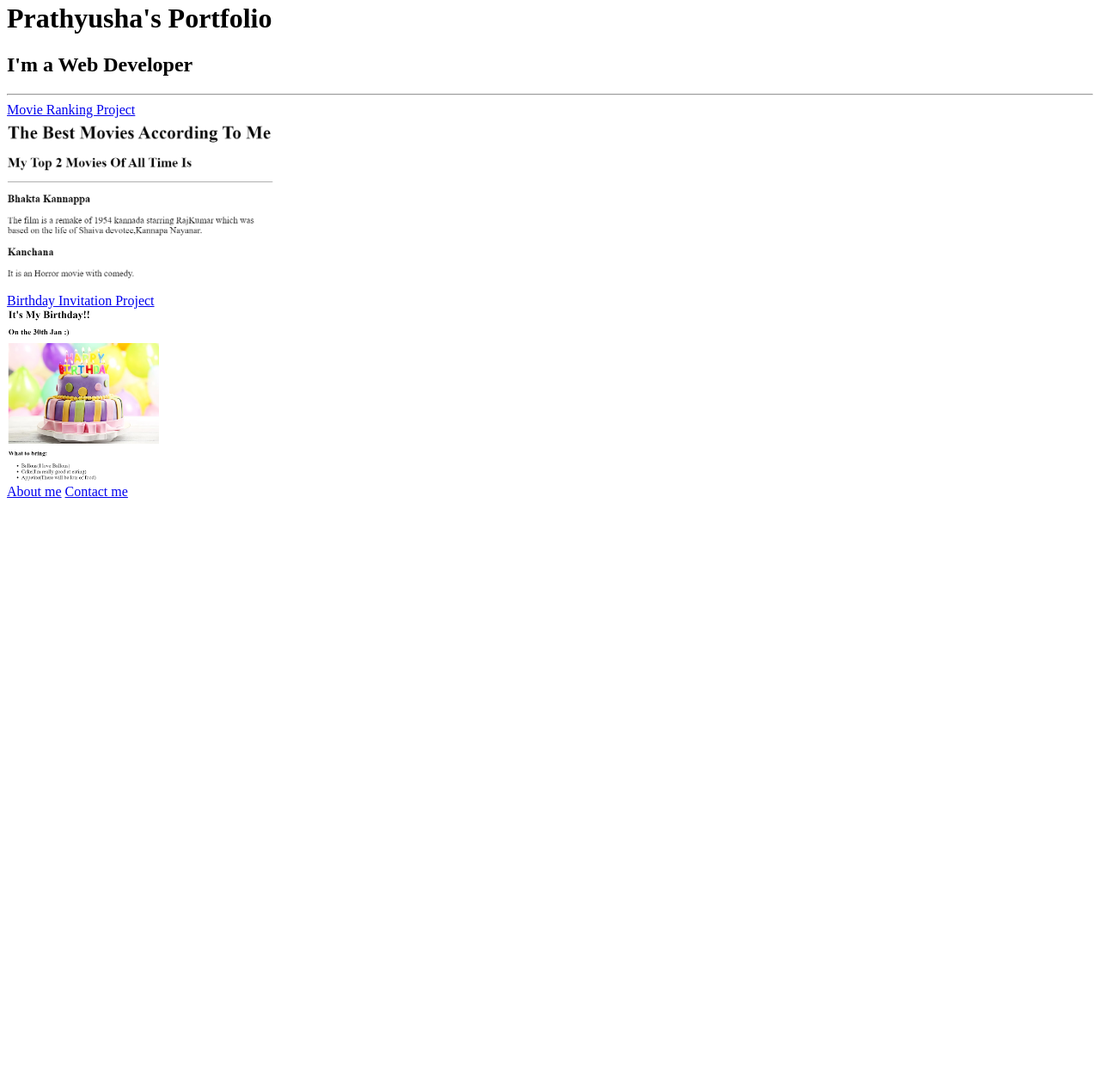
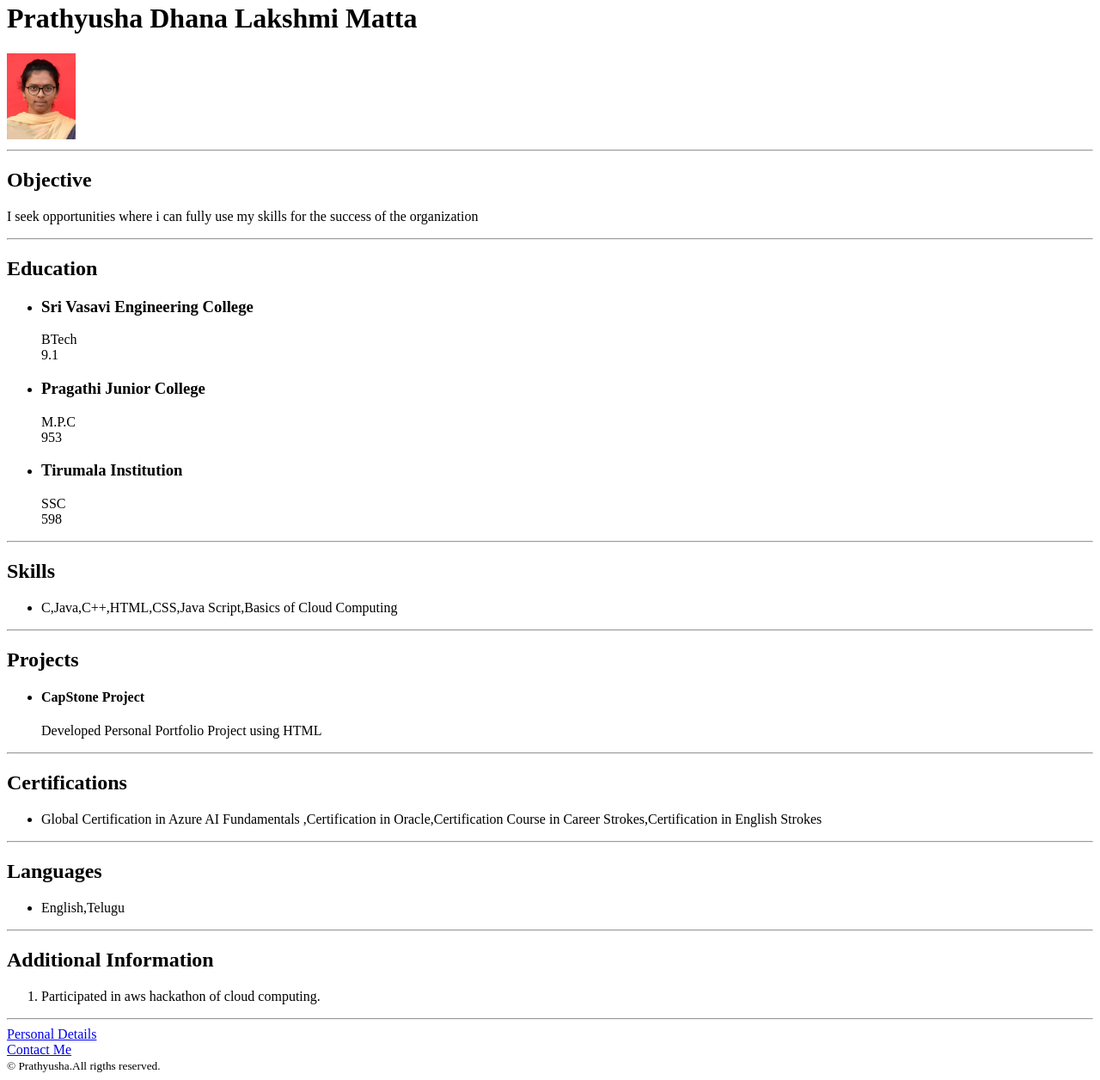
Before and after one commit to 9701716210/html-portfolio, a plain HTML site: page index.html in a window 1280 px wide. Shown: the part 18-1274 px from the top of the page at 86% size. Before the commit the page ends 800 px from the top, so only its background shows below. Drawn offline with Linux system fonts and the light colour scheme.

Commit message:
Add files via upload

```diff
--- a/index.html
+++ b/index.html
@@ -1,32 +1,58 @@
-<!-- TODO 1: Create the HTML Boilerplate -->
 <!DOCTYPE html>
-<html lang="en">
 <head>
-    <meta charset="UTF-8">
-    <title>My first Website</title>
+    <title>My Resume</title>
 </head>
 <body>
-    <h1>Prathyusha's Portfolio</h1>
-    <h2>I'm a Web Developer</h2>
+    <h1>Prathyusha Dhana Lakshmi Matta</h1>
+    <img src="me.jpg" height="100"/><hr />
+    <h2>Objective</h2>
+    <p>I seek opportunities where i can fully use my skills for the success of the organization</p>
     <hr />
-    <a href="./public/movie-ranking.html">Movie Ranking Project</a><br />
-    <img src="./assets/images/movie-ranking.png" height="200" alt="About movie ranking"/><br />
-    <a href="./public/birthday-invite.html">Birthday Invitation Project</a><br />
-    <img src="./assets/images/birthday-invite.png" height="200" alt="About Birthday Invitation"/><br />
-    <a href="./public/about.html">About me</a>
-    <a href="./public/contact.html">Contact me</a>
+    <h2>Education</h2>
+    <ul>
+        <li>
+            <h3>Sri Vasavi Engineering College</h3>
+            <p>BTech<br />9.1</p>
+        </li>
+        <li>
+            <h3>Pragathi Junior College</h3>
+            <p>M.P.C<br />953</p>
+        </li>
+        <li>
+            <h3>Tirumala Institution</h3>
+            <p>SSC<br />598</p>
+        </li>
+    </ul>
+    <hr />
+    <h2>Skills</h2>
+    <ul>
+        <li>C,Java,C++,HTML,CSS,Java Script,Basics of Cloud Computing</li>
+    </ul>
+    <hr />
+    <h2>Projects</h2>
+    <ul>
+        <li><h4>CapStone Project</h4>
+            <p>Developed Personal Portfolio Project using HTML</p>
+        </li>
+    </ul>
+    <hr />
+    <h2>Certifications</h2>
+    <ul>
+        <li>Global Certification in Azure AI Fundamentals ,Certification in Oracle,Certification Course in Career Strokes,Certification in English Strokes</li>
+    </ul><hr />
+    <h2>Languages</h2>
+    <ul>
+        <li>English,Telugu</li>
+    </ul><hr />
+    <h2>Additional Information</h2>
+    <ol>
+        <li>Participated in aws hackathon of cloud computing.</li>
+    </ol><hr />
+    <a href="personal.html">Personal Details</a><br />
+    <a href="contact.html">Contact Me</a>
+    <footer>
+        <small>
+            © Prathyusha.All rigths reserved.
+        </small>
+    </footer>
 </body>
-</html>
-<!-- TODO 2: Add Your previous projects' HTML into the public folder -->
-
-<!-- TODO 3: Take screenshots of your project previews and add the images to the images folder -->
-
-<!-- TODO 4: Add titles/subtitles etc. -->
-
-<!-- TODO 5: Add a link to the project pages -->
-
-<!-- TODO 6: Add images to show the project previews
-HINT for TODO 6: You can use the height attribute set to 200 to make the image smaller:
-https://developer.mozilla.org/en-US/docs/Web/HTML/Element/img#attr-height -->
-
-<!-- TODO 7: Add the Contact Me and About Me page links -->
```
Also changed, not shown: contact.html (added, +8 -0 lines), personal.html (added, +11 -0 lines), me.jpg (added).
